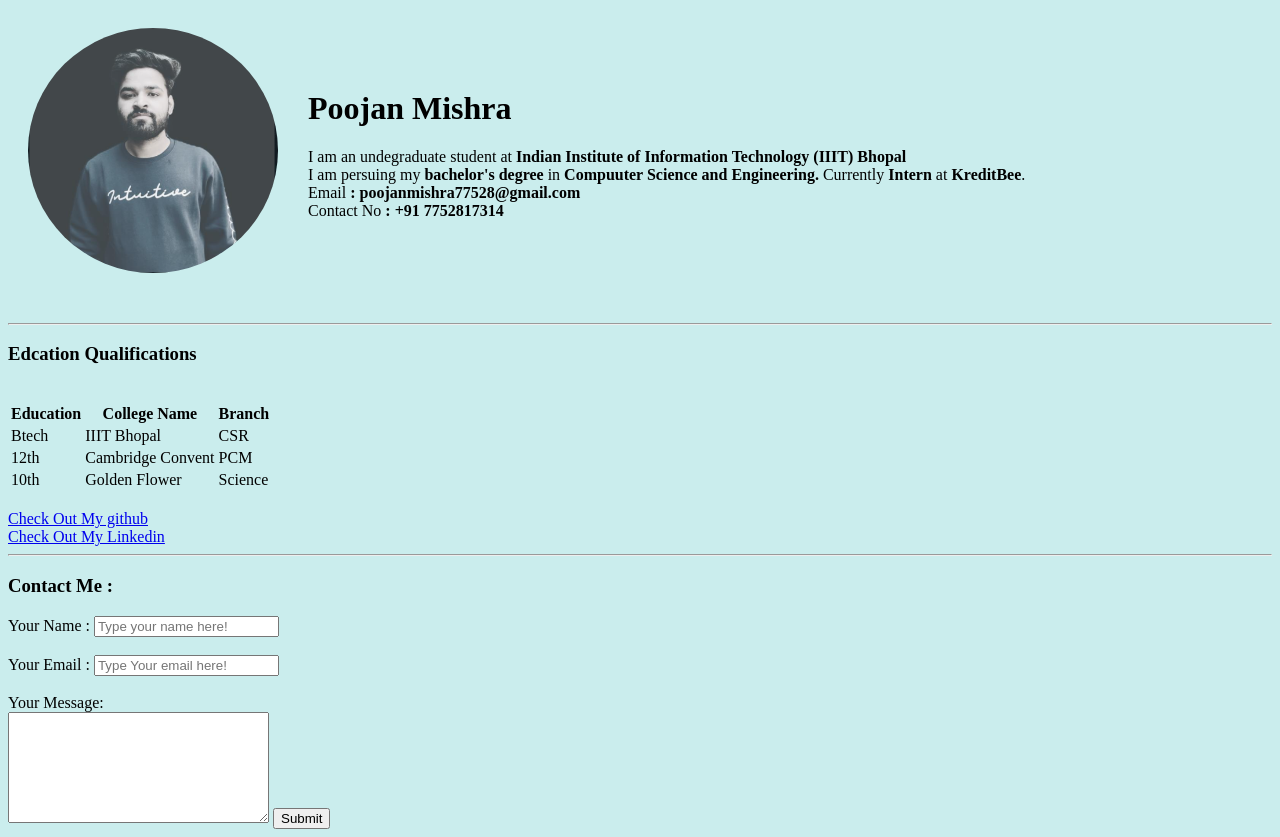
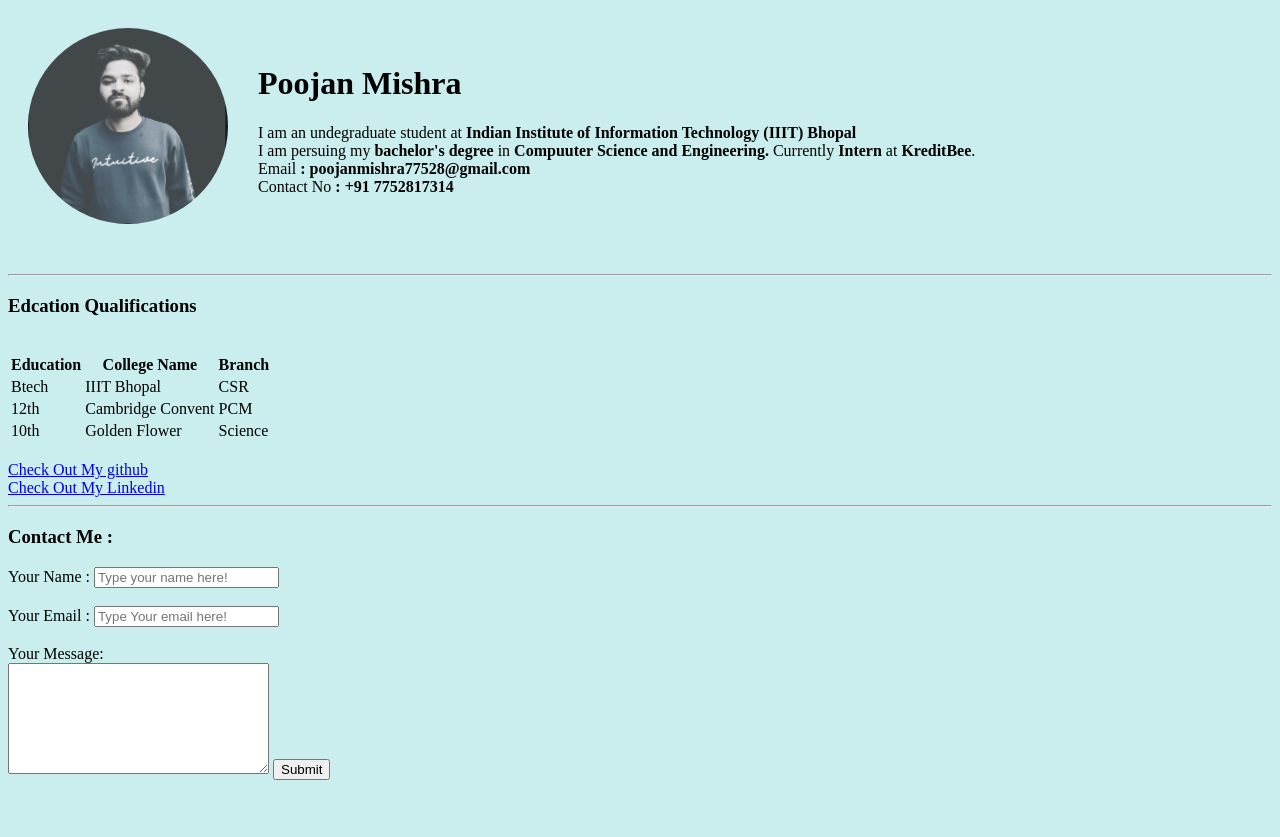
Before and after one commit to MISHRA7752/Day_3_Task, a plain HTML site: page index.html in a window 1280 px wide. After the commit the page ends 800 px from the top, so only its background shows below. Drawn offline with Linux system fonts and the light colour scheme.

Commit message:
Update index.html

```diff
--- a/index.html
+++ b/index.html
@@ -11,7 +11,7 @@
     <table cellspacing="10px" cellpadding="10px">
         <tbody>
             <td>
-                <img src="image/poojan.png" alt="Poojan's Profile Pic" style="border-radius: 50%; width: 250px;">
+                <img src="image/poojan.png" alt="Poojan's Profile Pic" style="border-radius: 50%; width: 200px;">
             </td>
             <td>
                 <h1>Poojan Mishra</h1>
```
